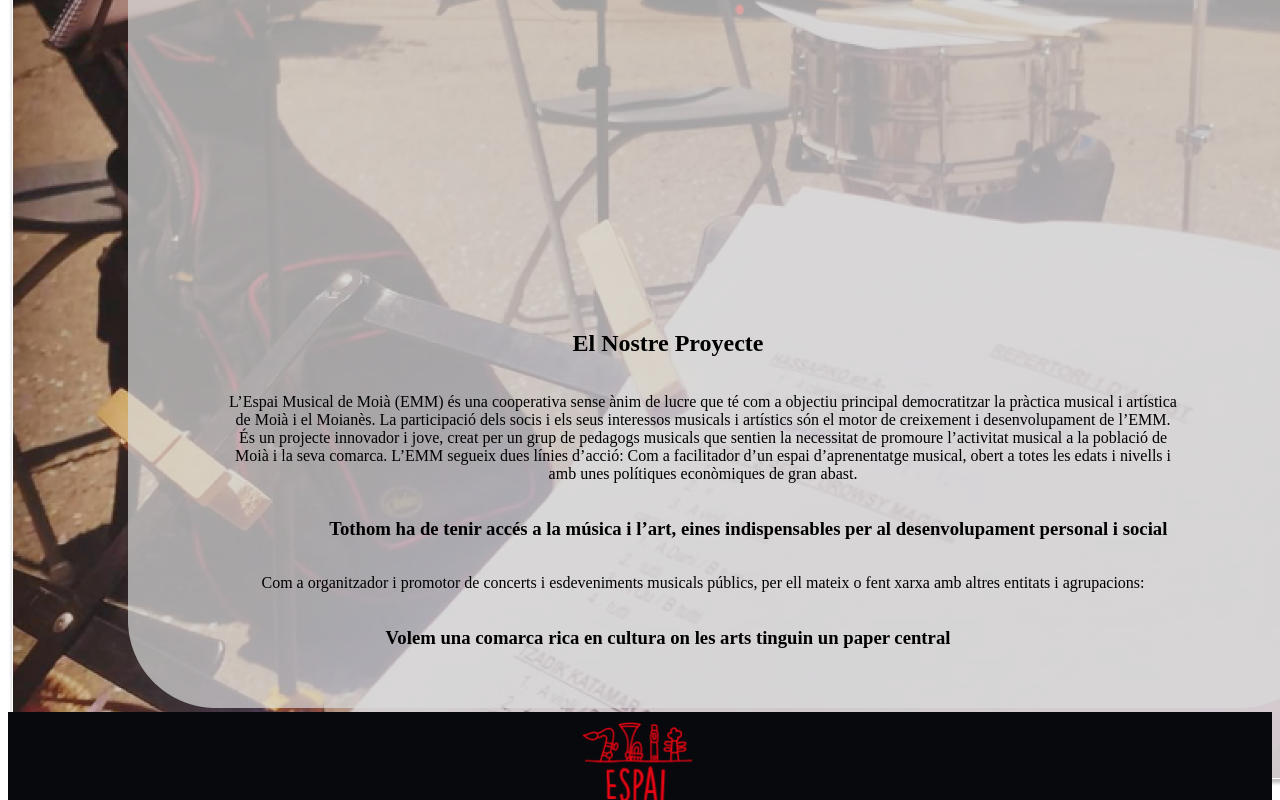
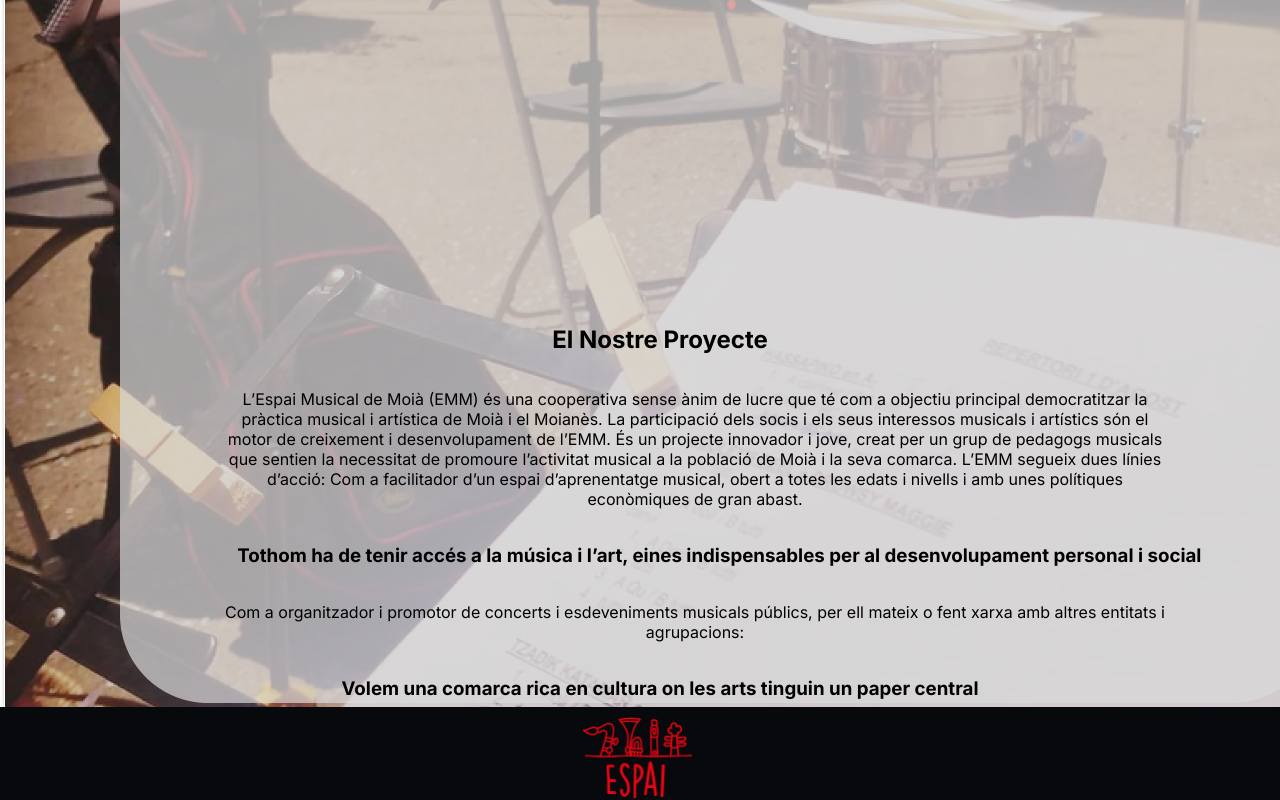
Before and after one commit to Espai-Musical-de-Moia/web, a SvelteKit app: page / in a window 1280 px wide. Shown: the part 697-1497 px from the top of the page. Built offline with nearby package versions, Linux system fonts and the light colour scheme.

Commit message:
Add global style

```diff
--- a/src/app.css
+++ b/src/app.css
@@ -1,8 +1,6 @@
 @import url('https://fonts.googleapis.com/css2?family=Inter:wght@100;200;300;400;500;600;700&display=swap');
 
-
-* {
+body {
     margin: 0;
-    padding: 0;
-    box-sizing: border-box;
+    font-family: 'Inter', sans-serif;
 }
--- a/src/app.html
+++ b/src/app.html
@@ -1,11 +1,14 @@
 <!DOCTYPE html>
 <html lang="en">
+
 <head>
 	<meta charset="utf-8" />
 	<meta name="viewport" content="width=device-width" />
 	%sveltekit.head%
 </head>
+
 <body data-sveltekit-preload-data="hover">
 	<div style="display: contents">%sveltekit.body%</div>
 </body>
+
 </html>
--- a/src/routes/+layout.svelte
+++ b/src/routes/+layout.svelte
@@ -1,4 +1,5 @@
 <script>
+    import "../app.css"
     import Footer from "$lib/components/Footer.svelte";
     import Header from "$lib/components/Header.svelte";
 
```
Lines whose indentation alone changed are shown as unchanged.
